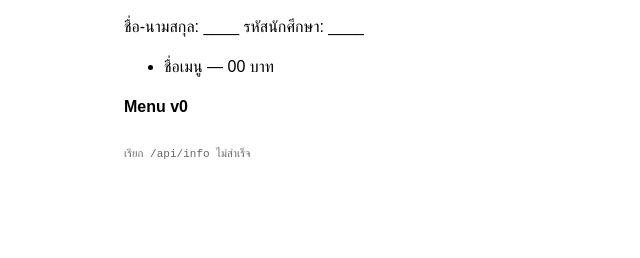
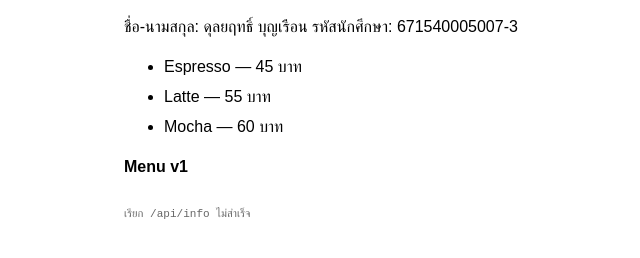
Before and after one commit to dunyaritbo/ksu-coffee-671540005007-3, a website: page public/index.html in a window 1280 px wide. Shown: the part 80-338 px from the top of the page, without its empty margins (276-916 px from the left). Drawn offline with Linux system fonts and the light colour scheme; no server answers.

Commit message:
feat: add menu v1 for 671540005007-3

```diff
--- a/public/index.html
+++ b/public/index.html
@@ -13,11 +13,13 @@
 </head>
 <body>
   <h1>KSU Coffee</h1>
-  <p>ชื่อ-นามสกุล: ____ รหัสนักศึกษา: ____</p>
+  <p>ชื่อ-นามสกุล: ดุลยฤทธิ์ บุญเรือน รหัสนักศึกษา: 671540005007-3</p>
   <ul class="menu">
-    <li>ชื่อเมนู — 00 บาท</li>
+    <li>Espresso — 45 บาท</li>
+    <li>Latte — 55 บาท</li>
+    <li>Mocha — 60 บาท</li>
   </ul>
-  <p class="version">Menu v0</p>
+  <p class="version">Menu v1</p>
   <footer id="info">กำลังโหลดข้อมูลระบบ...</footer>
 
   <script>
```
